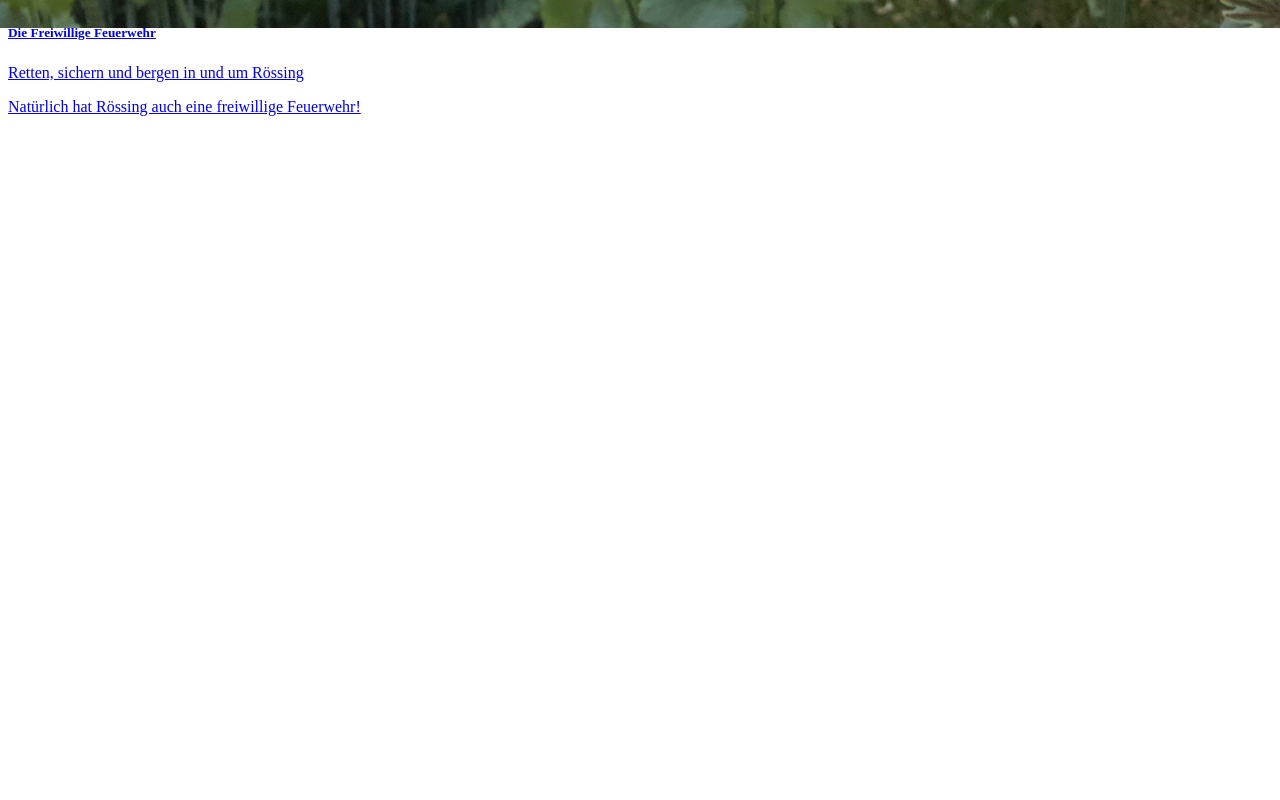
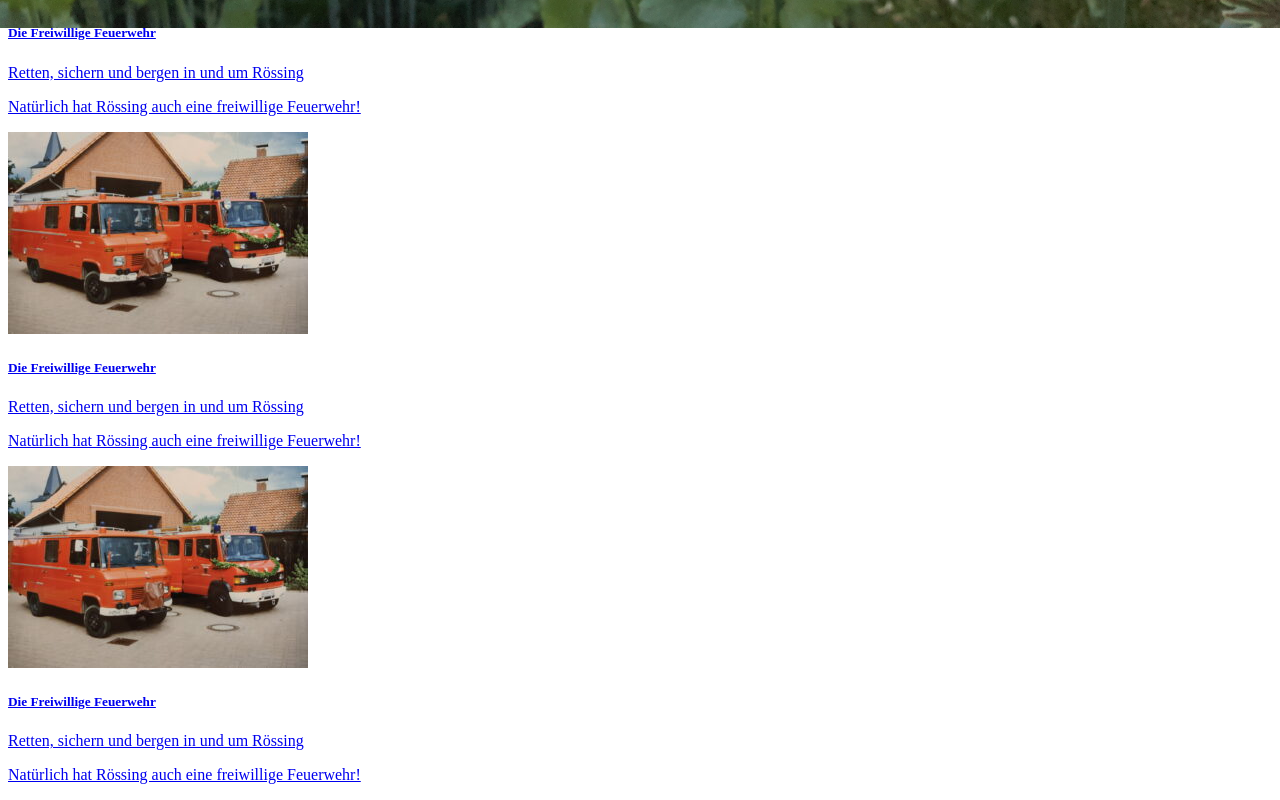
Before and after one commit to levino/roessing.de, a Next.js app: page / in a window 1280 px wide. Shown: the part 772-1572 px from the top of the page. Before the commit the page ends 904 px from the top, so only its background shows below. Built offline with nearby package versions, Linux system fonts and the light colour scheme.

Commit message:
feat: improve

```diff
--- a/components/Jumbotron.tsx
+++ b/components/Jumbotron.tsx
@@ -2,7 +2,7 @@ import React, { PropsWithChildren } from 'react'
 import Image from 'next/image'
 import heroImage from 'public/images/hero.jpg'
 export const Jumbotron: React.FC<PropsWithChildren> = ({ children }) => (
-  <section className="flex relative w-screen h-[50vh] align-middle">
+  <section className="flex relative h-[50vh] align-middle">
     <div className="absolute overflow-hidden h-[50vh] h-full w-full -z-10">
       <Image
         alt="Mountains"
--- a/components/Project.tsx
+++ b/components/Project.tsx
@@ -19,7 +19,6 @@ export const Project: React.FC<React.PropsWithChildren<ProjectProps>> = ({
     rel="noopener noreferrer"
     //@ts-expect-error props are passed to the anchor element but documentation is incorrect
     target="_blank"
-    horizontal
     imgSrc={imageSource}
   >
     <h5 className="text-2xl font-bold tracking-tight text-gray-900 dark:text-white">
--- a/components/ProjectsArea.tsx
+++ /dev/null
@@ -1,6 +0,0 @@
-import React, { PropsWithChildren } from 'react'
-export const ProjectsArea: React.FC<PropsWithChildren> = ({ children }) => (
-  <div className="max-w-md mx-auto md:max-w-2xl gap-10 grid grid-cols-1">
-    {children}
-  </div>
-)
--- a/pages/index.tsx
+++ b/pages/index.tsx
@@ -1,6 +1,5 @@
 import React from 'react'
 import { Project } from 'components/Project'
-import { ProjectsArea } from 'components/ProjectsArea'
 import { Jumbotron } from 'components/Jumbotron'
 
 const LandingPage = () => (
@@ -19,7 +18,7 @@ const LandingPage = () => (
       </div>
     </Jumbotron>
 
-    <ProjectsArea>
+    <div className="max-w-7xl mx-auto gap-10 grid grid-cols-3 py-32">
       <Project
         imageSource="/images/dorfpflege.jpg"
         title="Die Dorfpflege"
@@ -42,7 +41,23 @@ const LandingPage = () => (
       >
         <p> Natürlich hat Rössing auch eine freiwillige Feuerwehr!</p>
       </Project>
-    </ProjectsArea>
+      <Project
+        imageSource="/images/ffw.jpg"
+        title="Die Freiwillige Feuerwehr"
+        subtitle="Retten, sichern und bergen in und um Rössing"
+        linkUrl="https://www.ff-roessing.de"
+      >
+        <p> Natürlich hat Rössing auch eine freiwillige Feuerwehr!</p>
+      </Project>
+      <Project
+        imageSource="/images/ffw.jpg"
+        title="Die Freiwillige Feuerwehr"
+        subtitle="Retten, sichern und bergen in und um Rössing"
+        linkUrl="https://www.ff-roessing.de"
+      >
+        <p> Natürlich hat Rössing auch eine freiwillige Feuerwehr!</p>
+      </Project>
+    </div>
   </>
 )
 
```
